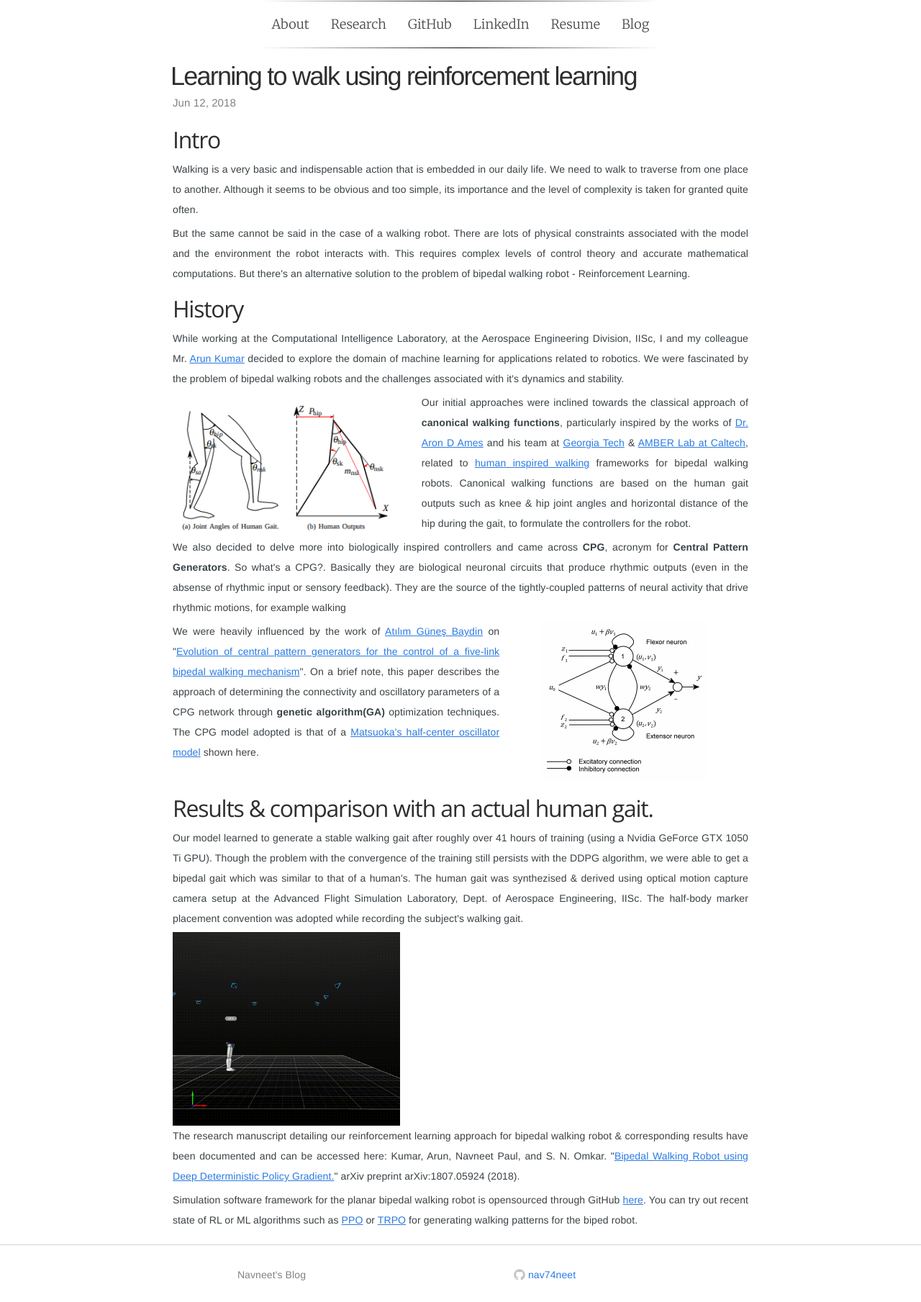
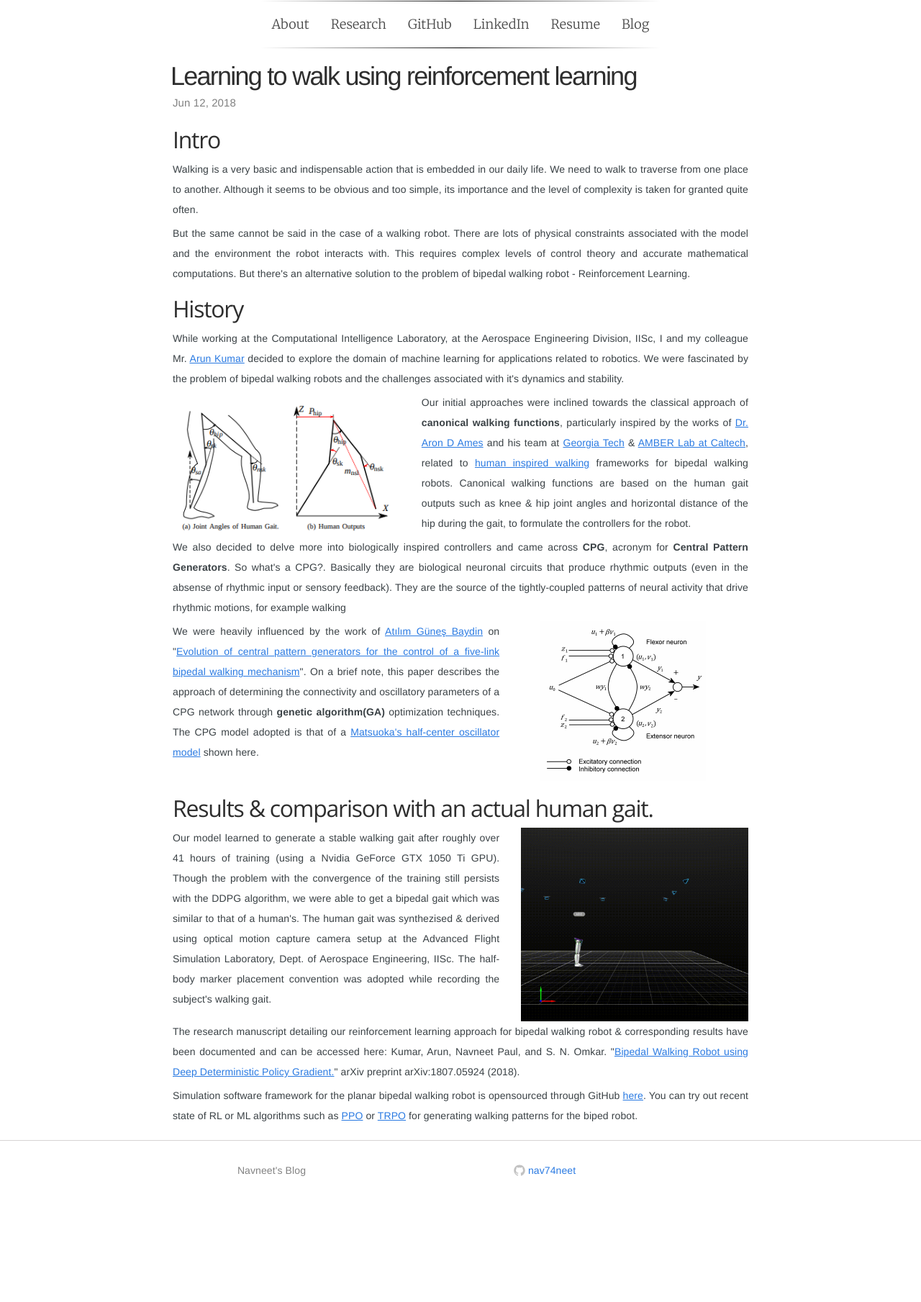
Before and after one commit to navuboy/navuboy.github.io, a Jekyll site: the page built from _posts/2018-06-12-ddpg.md, in a window 1280 px wide. Shown: the whole page at 72% size. Built offline with Jekyll 4.4.1, drawn with Linux system fonts in a browser that asks for light colours; some web fonts are replaced; after the commit the page ends 1664 px from its top, so only the background shows below that.

Commit message:
Updated post

```diff
--- a/_posts/2018-06-12-ddpg.md
+++ b/_posts/2018-06-12-ddpg.md
@@ -39,8 +39,10 @@ tags: reinforcement learning, ddpg, bipedal walking,
 
 ## Results & comparison with an actual human gait.
 
+<div class="row">
+<div class="col-md-7">
 <p style="text-align:justify"> Our model learned to generate a stable walking gait after roughly over 41 hours of training (using a Nvidia GeForce GTX 1050 Ti GPU). Though the problem with the convergence of the training still persists with the DDPG algorithm, we were able to get a bipedal gait which was similar to that of a human's. The human gait was synthezised & derived using optical motion capture camera setup at the Advanced Flight Simulation Laboratory, Dept. of Aerospace Engineering, IISc. The half-body marker placement convention was adopted while recording the subject's walking gait.</p>
-<div class="row">
+</div>
 <div class="col-md-5">
       <img class="rimg" src="{{ site.github.url }}/media/blog/motive.gif"/>
 </div>
```
